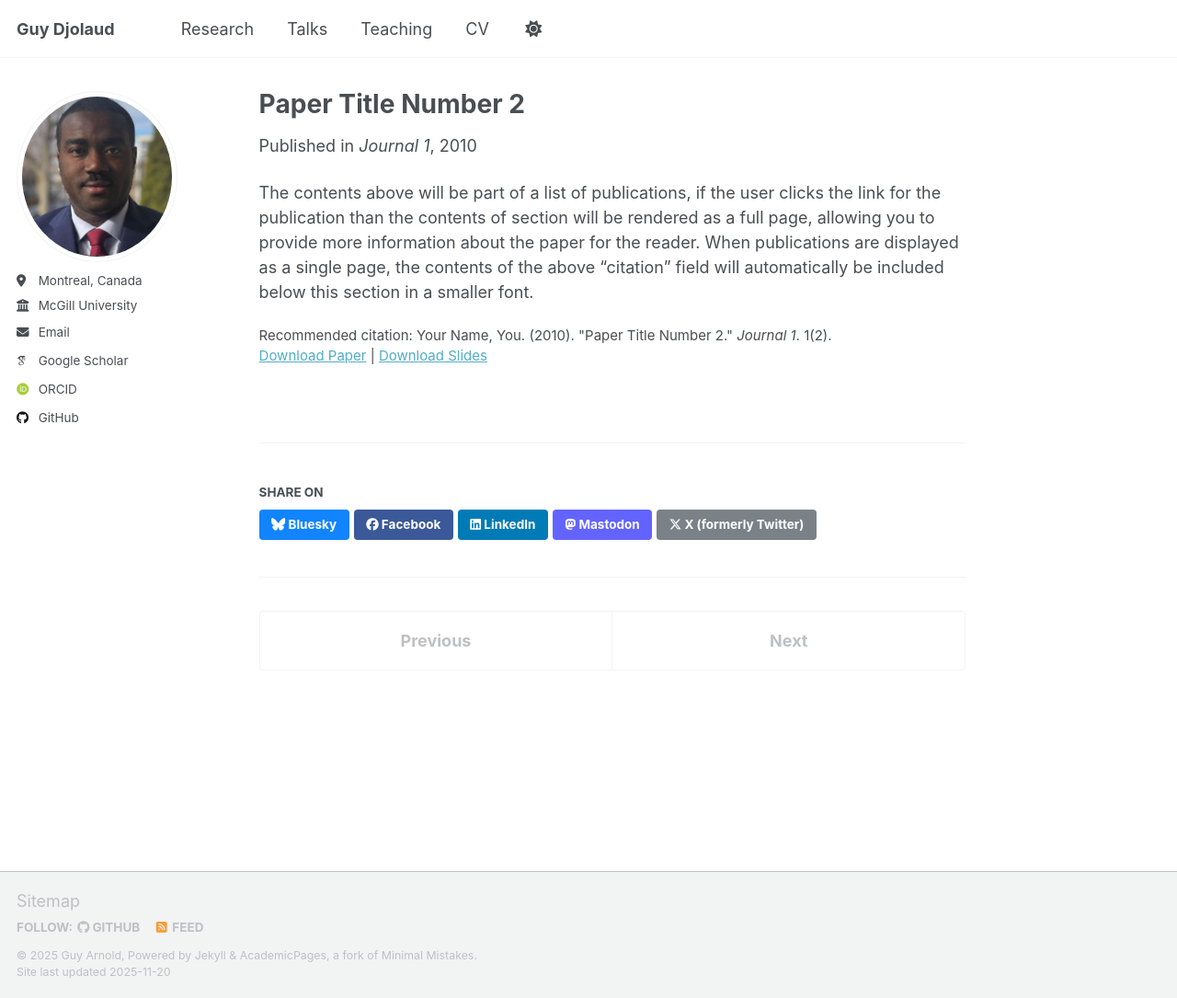
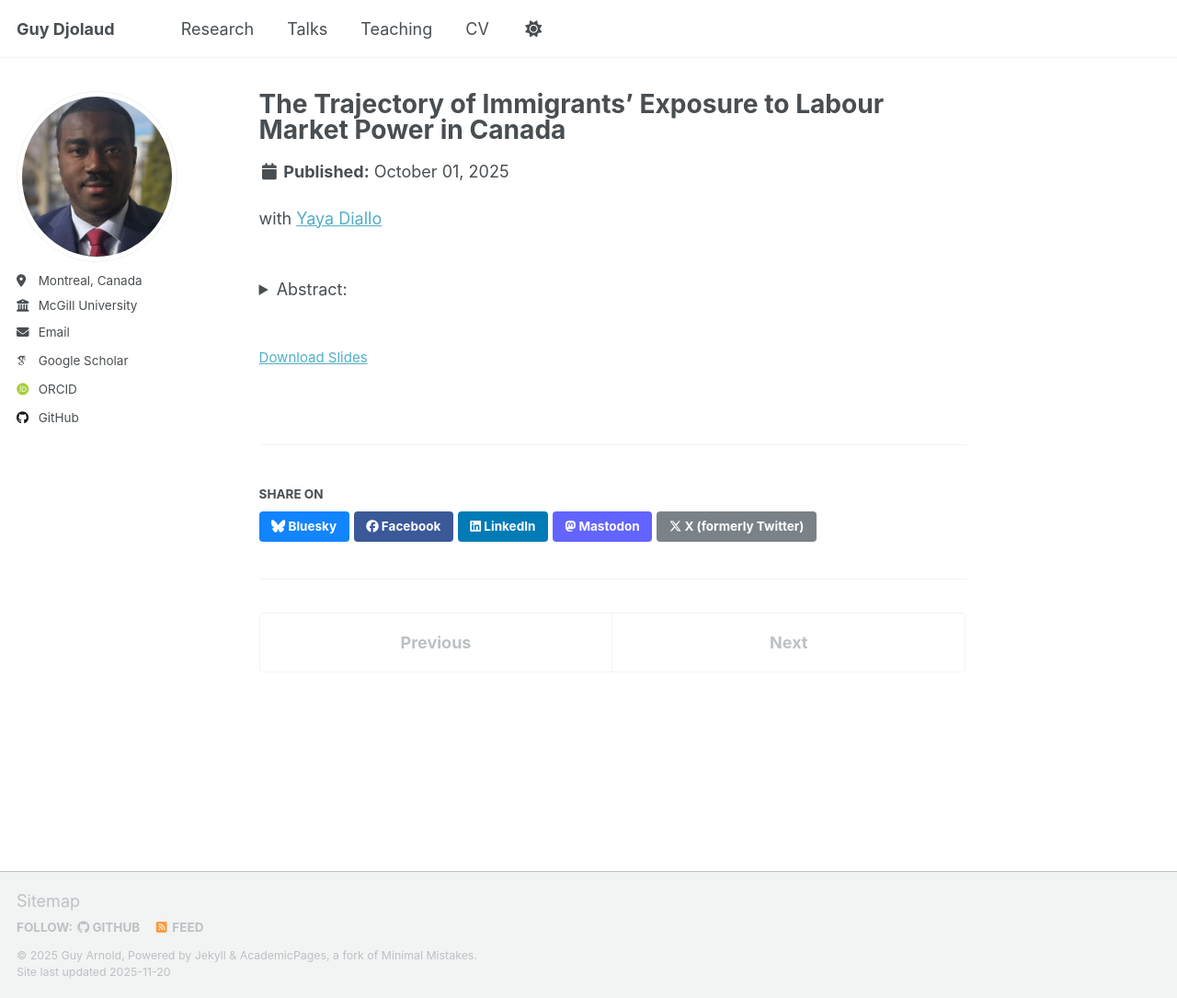
Before and after one commit to djolkilson-droid/Guy-Djolaud.github.io, a Jekyll site: the page built from _publications/2010-10-01-paper-title-number-2.md, in a window 1280 px wide and 1085 px high. Shown: the whole window at 92% size. Built offline with Jekyll 4.4.1, drawn with Linux system fonts in a browser that asks for light colours; some web fonts are replaced; a script that is not in the unit is left out.

Commit message:
Update 2010-10-01-paper-title-number-2.md

```diff
--- a/_publications/2010-10-01-paper-title-number-2.md
+++ b/_publications/2010-10-01-paper-title-number-2.md
@@ -1,14 +1,27 @@
 ---
-title: "Paper Title Number 2"
-collection: publications
-category: manuscripts
+title: "The Trajectory of Immigrants’ Exposure to Labour Market Power in Canada"
+collection: Research
+category: Working Papers
 permalink: /publication/2010-10-01-paper-title-number-2
 excerpt: 'This paper is about the number 2. The number 3 is left for future work.'
-date: 2010-10-01
-venue: 'Journal 1'
+date: 2025-10-01
 slidesurl: 'https://academicpages.github.io/files/slides2.pdf'
-paperurl: 'https://academicpages.github.io/files/paper2.pdf'
-citation: 'Your Name, You. (2010). &quot;Paper Title Number 2.&quot; <i>Journal 1</i>. 1(2).'
+paperurl: '/files/Immigrant_LMP_Trajectories.pdf'
 ---
+with [Yaya Diallo](https://myayadiallo.com/)
+<br/>
 
-The contents above will be part of a list of publications, if the user clicks the link for the publication than the contents of section will be rendered as a full page, allowing you to provide more information about the paper for the reader. When publications are displayed as a single page, the contents of the above "citation" field will automatically be included below this section in a smaller font.
+<details><summary>Abstract:</summary>
+<br/>
+<small>
+This paper investigates the trajectory of labour market concentration among immigrants in the
+years following their arrival in Canada, using tax administrative data. We find that immigrants
+initially enter labour markets with higher concentrations of foreign-born workers. However, this
+concentration gradually declines over time, reflecting a transition toward more competitive and
+diverse employment environments as immigrants integrate. These findings contribute to a broader
+understanding of immigrant labour market assimilation and highlight the role of labour market
+power in shaping their employment trajectories.
+</small>
+</details>
+
+<br/>
```
